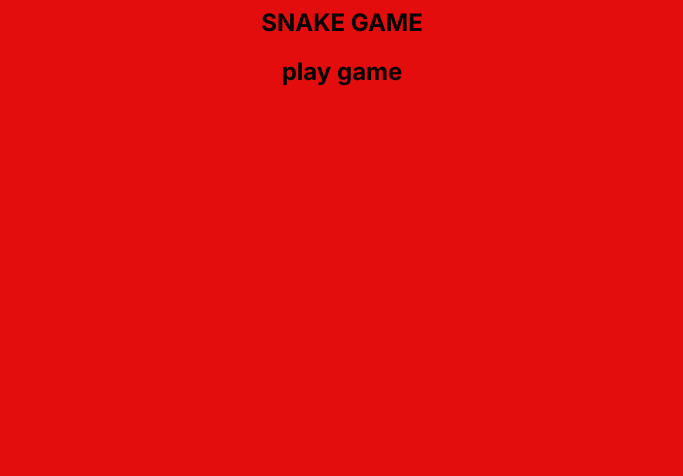
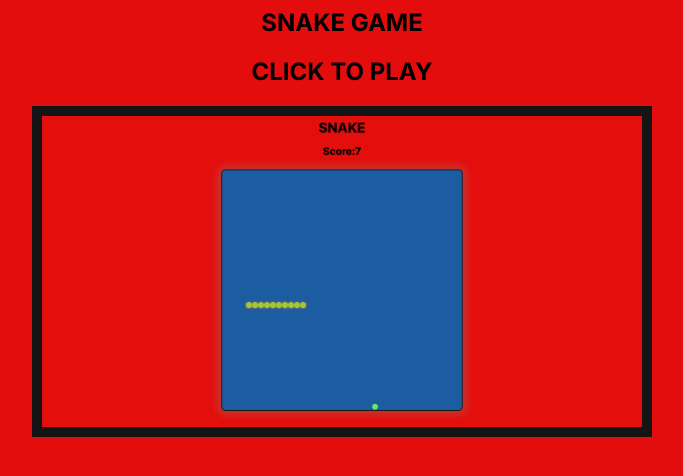
Before and after one commit to rbrooks95/Snake-Game, a plain HTML site: page index.html in a window 1280 px wide. Shown: the whole page, without its empty margins (298-981 px from the left). Drawn offline with Linux system fonts and the light colour scheme.

Commit message:
game pic on home page

```diff
--- a/index.html
+++ b/index.html
@@ -8,10 +8,12 @@
   <body>
     <!-- #game is the main game board-->
     <h2>SNAKE GAME</h2>
-    <h2>
-      <a href="game.html">play game</a>
-    </h2>
-
+    <div>
+      <h2>
+        <a href="game.html">CLICK TO PLAY</a>
+      </h2>
+      <img src="photos/snake-game-pic.png" alt="" />
+    </div>
     <script src="change.js"></script>
   </body>
 </html>
--- a/style.css
+++ b/style.css
@@ -13,3 +13,11 @@ a {
 a:hover {
   color: blueviolet;
 }
+div {
+  text-align: center;
+}
+img {
+  width: 600px;
+  length: 600px;
+  border: solid 10px rgb(20, 20, 20);
+}
```
Also changed, not shown: photos/snake-game-pic.png (added).
